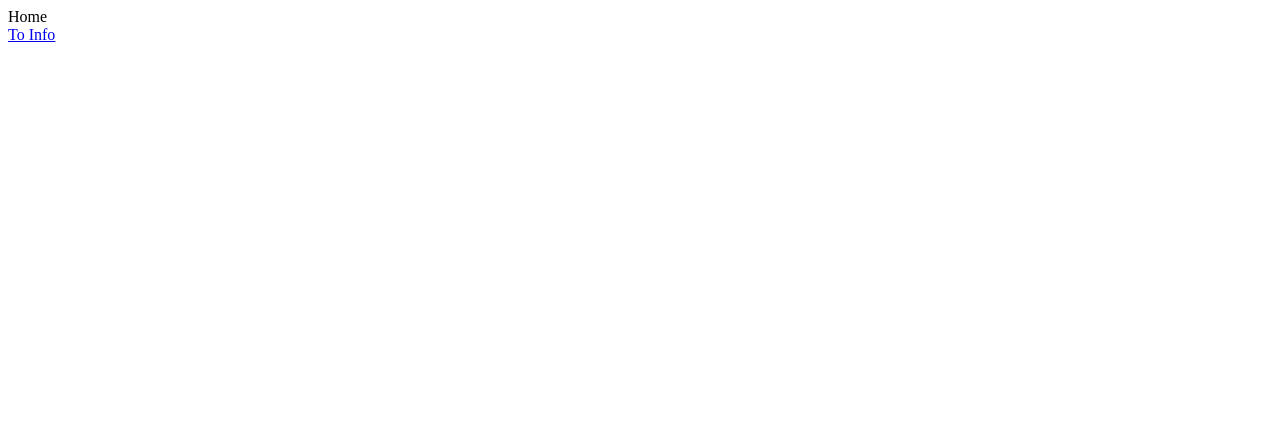
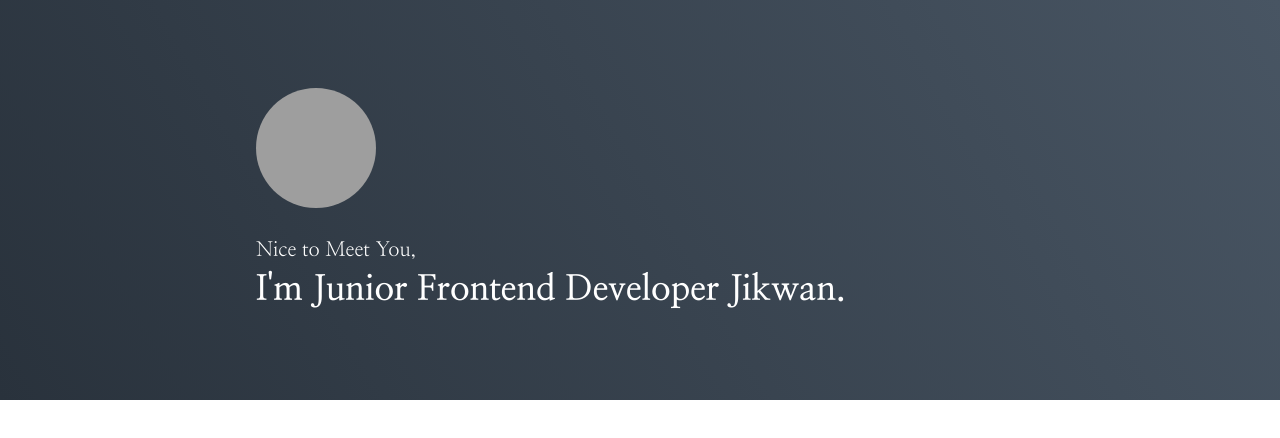
Before and after one commit to jikwan0327/jikwan.log, a Gatsby site: page / in a window 1280 px wide. Built offline with nearby package versions, Linux system fonts and the light colour scheme; Gatsby itself is replaced by a stand-in of ours; grey boxes are pictures that could not be loaded.

Commit message:
feat: 페이지 상단 테스트

```diff
--- /dev/null
+++ b/src/components/Main/Introduction.tsx
@@ -0,0 +1,47 @@
+import React, { FunctionComponent } from 'react'
+import styled from '@emotion/styled'
+import ProfileImage from 'components/Main/ProfileImage'
+
+const Background = styled.div`
+  width: 100%;
+  background-image: linear-gradient(60deg, #29323c 0%, #485563 100%);
+  color: #ffffff;
+`
+
+const Wrapper = styled.div`
+  display: flex;
+  flex-direction: column;
+  justify-content: center;
+  align-items: flex-start;
+  width: 768px;
+  height: 400px;
+  margin: 0 auto;
+`
+
+const SubTitle = styled.div`
+  font-size: 20px;
+  font-weight: 400;
+`
+
+const Title = styled.div`
+  margin-top: 5px;
+  font-size: 35px;
+  font-weight: 700;
+`
+
+const Introduction: FunctionComponent = function () {
+  return (
+    <Background>
+      <Wrapper>
+        <ProfileImage />
+
+        <div>
+          <SubTitle>Nice to Meet You,</SubTitle>
+          <Title>I'm Junior Frontend Developer Jikwan.</Title>
+        </div>
+      </Wrapper>
+    </Background>
+  )
+}
+
+export default Introduction
--- /dev/null
+++ b/src/components/Main/ProfileImage.tsx
@@ -0,0 +1,19 @@
+import React, { FunctionComponent } from 'react'
+import styled from '@emotion/styled'
+
+// 자신이 원하는 프로필 이미지 링크로 설정해주세요.
+const PROFILE_IMAGE_LINK =
+  '<https://avatars.githubusercontent.com/u/24629040?s=460&u=0bb3411f25c0e1c5d25d753fc648739367cb7032&v=4>'
+
+const ProfileImageWrapper = styled.img`
+  width: 120px;
+  height: 120px;
+  margin-bottom: 30px;
+  border-radius: 50%;
+`
+
+const ProfileImage: FunctionComponent = function () {
+  return <ProfileImageWrapper src={PROFILE_IMAGE_LINK} alt="Profile Image" />
+}
+
+export default ProfileImage
--- a/src/pages/index.tsx
+++ b/src/pages/index.tsx
@@ -1,13 +1,20 @@
-import React, { FunctionComponent } from 'react'
-import Text from 'components/Text'
-import { Link } from 'gatsby'
+import React from 'react'
+import styled from '@emotion/styled'
+import GlobalStyle from 'components/Common/GlobalStyle'
+import Introduction from 'components/Main/Introduction'
 
-const IndexPage: FunctionComponent = function () {
+const Container = styled.div`
+  display: flex;
+  flex-direction: column;
+  height: 100%;
+`
+
+const IndexPage = function () {
   return (
-    <div>
-      <Text text="Home" />
-      <Link to="/info">To Info</Link>
-    </div>
+    <Container>
+      <GlobalStyle />
+      <Introduction />
+    </Container>
   )
 }
 
```
